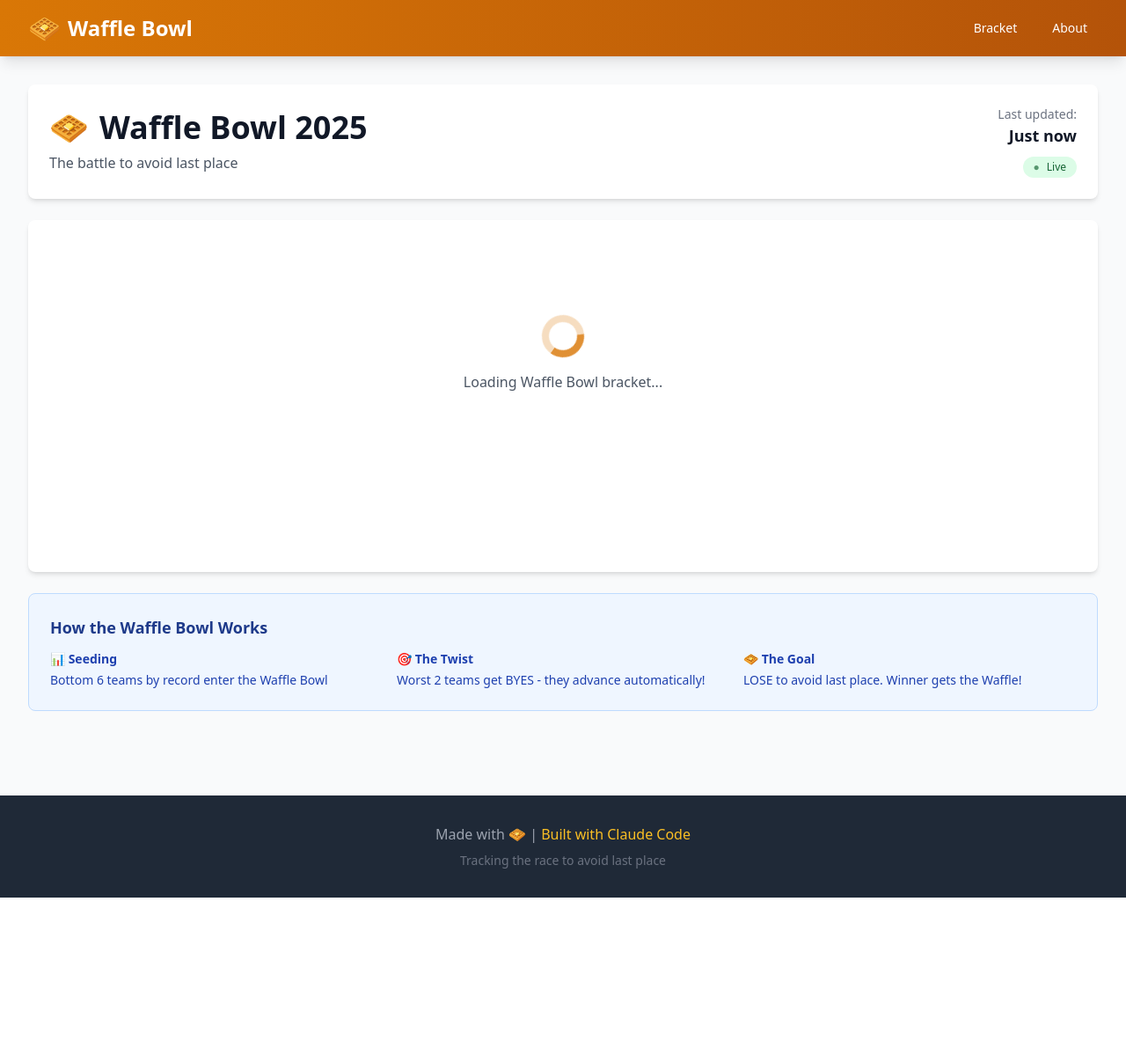
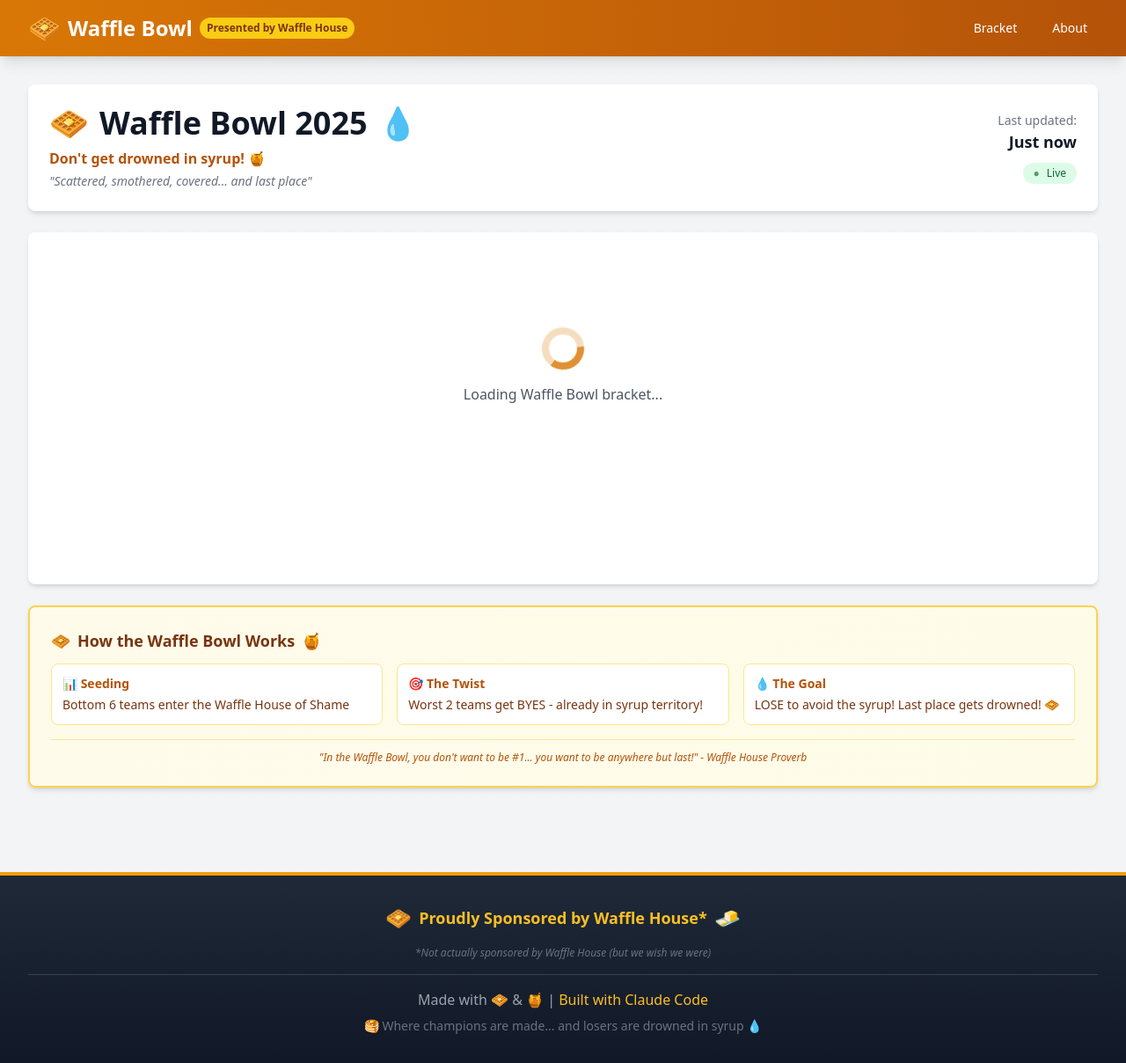
Before and after one commit to Vpatel1093/waffle-bowl-tracker, a Python web app: template app/templates/main/dashboard.html in a window 1280 px wide. Shown: the whole page at 88% size. Before the commit the page ends 1020 px from the top, so only its background shows below. Run offline with Jinja, Linux system fonts and the light colour scheme; the template is opened without the code that fills it, so the values that code supplies are empty; some libraries are stand-ins or nearby versions.

Commit message:
Add more waffle themed styling

```diff
--- a/app/templates/base.html
+++ b/app/templates/base.html
@@ -22,7 +22,41 @@
         :root {
             --waffle-brown: #8B4513;
             --waffle-gold: #FFD700;
+            --syrup-amber: #D97706;
+            --syrup-dark: #92400E;
         }
+
+        /* Waffle grid background pattern */
+        body {
+            background: linear-gradient(90deg, #f3f4f6 21px, transparent 1%) center,
+                        linear-gradient(#f3f4f6 21px, transparent 1%) center,
+                        #fef3c7;
+            background-size: 22px 22px;
+        }
+
+        /* Syrup drip animation */
+        @keyframes syrup-drip {
+            0% { transform: translateY(-100%); opacity: 0; }
+            10% { opacity: 1; }
+            90% { opacity: 1; }
+            100% { transform: translateY(100vh); opacity: 0; }
+        }
+
+        .syrup-drop {
+            position: absolute;
+            width: 4px;
+            height: 30px;
+            background: linear-gradient(to bottom, transparent, #D97706, #92400E);
+            border-radius: 0 0 50% 50%;
+            animation: syrup-drip 8s ease-in infinite;
+            opacity: 0.6;
+        }
+
+        .syrup-drop:nth-child(1) { left: 10%; animation-delay: 0s; }
+        .syrup-drop:nth-child(2) { left: 25%; animation-delay: 2s; }
+        .syrup-drop:nth-child(3) { left: 45%; animation-delay: 4s; }
+        .syrup-drop:nth-child(4) { left: 65%; animation-delay: 1s; }
+        .syrup-drop:nth-child(5) { left: 85%; animation-delay: 3s; }
 
         /* Loading indicator for HTMX */
         .htmx-request .htmx-indicator {
@@ -45,19 +79,48 @@
         .live-score {
             animation: pulse-subtle 2s ease-in-out infinite;
         }
+
+        /* Sticky syrup effect on last place */
+        .syrup-covered {
+            position: relative;
+            background: linear-gradient(180deg, #FEF3C7 0%, #D97706 100%);
+            box-shadow: 0 4px 20px rgba(217, 119, 6, 0.4);
+        }
+
+        .syrup-covered::before {
+            content: '💧';
+            position: absolute;
+            top: -10px;
+            right: 10px;
+            font-size: 1.5rem;
+            animation: drip-bounce 2s ease-in-out infinite;
+        }
+
+        @keyframes drip-bounce {
+            0%, 100% { transform: translateY(0); }
+            50% { transform: translateY(5px); }
+        }
     </style>
 
     {% block extra_css %}{% endblock %}
 </head>
 <body class="bg-gray-50 min-h-screen">
-    <!-- Header -->
-    <nav class="bg-gradient-to-r from-amber-600 to-amber-700 shadow-lg">
+    <!-- Header with syrup drips -->
+    <nav class="bg-gradient-to-r from-amber-600 to-amber-700 shadow-lg relative overflow-hidden">
+        <!-- Syrup drip animation -->
+        <div class="syrup-drop"></div>
+        <div class="syrup-drop"></div>
+        <div class="syrup-drop"></div>
+        <div class="syrup-drop"></div>
+        <div class="syrup-drop"></div>
+
         <div class="max-w-7xl mx-auto px-4 sm:px-6 lg:px-8">
             <div class="flex items-center justify-between h-16">
                 <div class="flex items-center">
-                    <a href="/" class="flex items-center">
-                        <span class="text-3xl mr-2">🧇</span>
+                    <a href="/" class="flex items-center group">
+                        <span class="text-3xl mr-2 group-hover:animate-bounce">🧇</span>
                         <span class="text-white text-2xl font-bold">Waffle Bowl</span>
+                        <span class="ml-2 text-xs bg-yellow-400 text-amber-900 px-2 py-1 rounded-full font-semibold">Presented by Waffle House</span>
                     </a>
                 </div>
                 <div class="flex items-center space-x-4">
@@ -91,18 +154,30 @@
     </main>
 
     <!-- Footer -->
-    <footer class="bg-gray-800 text-white mt-16">
+    <footer class="bg-gradient-to-b from-gray-800 to-gray-900 text-white mt-16 border-t-4 border-amber-500">
         <div class="max-w-7xl mx-auto px-4 sm:px-6 lg:px-8 py-8">
-            <div class="text-center">
+            <div class="text-center space-y-4">
+                <!-- Waffle House Sponsorship -->
+                <div class="text-amber-400 font-bold text-lg flex items-center justify-center gap-2">
+                    <span class="text-2xl">🧇</span>
+                    <span>Proudly Sponsored by Waffle House*</span>
+                    <span class="text-2xl">🧈</span>
+                </div>
+                <p class="text-gray-500 text-xs italic">
+                    *Not actually sponsored by Waffle House (but we wish we were)
+                </p>
+
+                <div class="border-t border-gray-700 pt-4">
                     <p class="text-gray-400">
-                    Made with 🧇 |
+                        Made with 🧇 & 🍯 |
                         <a href="https://github.com/anthropics/claude-code" class="text-amber-400 hover:text-amber-300">
                             Built with Claude Code
                         </a>
                     </p>
                     <p class="text-gray-500 text-sm mt-2">
-                    Tracking the race to avoid last place
+                        🥞 Where champions are made... and losers are drowned in syrup 💧
                     </p>
+                </div>
             </div>
         </div>
     </footer>
--- a/app/templates/main/dashboard.html
+++ b/app/templates/main/dashboard.html
@@ -11,8 +11,10 @@
                 <h1 class="text-4xl font-bold text-gray-900 flex items-center">
                     <span class="mr-3">🧇</span>
                     Waffle Bowl 2025
+                    <span class="ml-3">💧</span>
                 </h1>
-                <p class="text-gray-600 mt-2">The battle to avoid last place</p>
+                <p class="text-amber-700 font-semibold mt-2">Don't get drowned in syrup! 🍯</p>
+                <p class="text-gray-500 text-sm mt-1 italic">"Scattered, smothered, covered... and last place"</p>
             </div>
             <div class="text-right">
                 <div class="text-sm text-gray-500">Last updated:</div>
@@ -65,21 +67,28 @@
     </div>
 
     <!-- Instructions -->
-    <div class="bg-blue-50 rounded-lg border border-blue-200 p-6">
-        <h3 class="text-lg font-semibold text-blue-900 mb-3">How the Waffle Bowl Works</h3>
-        <div class="grid md:grid-cols-3 gap-4 text-sm text-blue-800">
-            <div>
-                <div class="font-semibold mb-1">📊 Seeding</div>
-                <p>Bottom 6 teams by record enter the Waffle Bowl</p>
+    <div class="bg-gradient-to-r from-amber-50 to-yellow-50 rounded-lg border-2 border-amber-300 p-6 shadow-md">
+        <h3 class="text-lg font-semibold text-amber-900 mb-3 flex items-center">
+            <span class="mr-2">🧇</span>
+            How the Waffle Bowl Works
+            <span class="ml-2">🍯</span>
+        </h3>
+        <div class="grid md:grid-cols-3 gap-4 text-sm text-amber-900">
+            <div class="bg-white rounded-lg p-3 border border-amber-200">
+                <div class="font-bold mb-1 text-amber-700">📊 Seeding</div>
+                <p>Bottom 6 teams enter the Waffle House of Shame</p>
             </div>
-            <div>
-                <div class="font-semibold mb-1">🎯 The Twist</div>
-                <p>Worst 2 teams get BYES - they advance automatically!</p>
+            <div class="bg-white rounded-lg p-3 border border-amber-200">
+                <div class="font-bold mb-1 text-amber-700">🎯 The Twist</div>
+                <p>Worst 2 teams get BYES - already in syrup territory!</p>
             </div>
-            <div>
-                <div class="font-semibold mb-1">🧇 The Goal</div>
-                <p>LOSE to avoid last place. Winner gets the Waffle!</p>
+            <div class="bg-white rounded-lg p-3 border border-amber-200">
+                <div class="font-bold mb-1 text-amber-700">💧 The Goal</div>
+                <p>LOSE to avoid the syrup! Last place gets drowned! 🧇</p>
             </div>
+        </div>
+        <div class="mt-4 text-center text-xs text-amber-700 italic border-t border-amber-200 pt-3">
+            "In the Waffle Bowl, you don't want to be #1... you want to be anywhere but last!" - Waffle House Proverb
         </div>
     </div>
 </div>
```
Also changed, not shown: app/templates/components/bracket.html (+20 -13 lines). Lines whose indentation alone changed are shown as unchanged.
